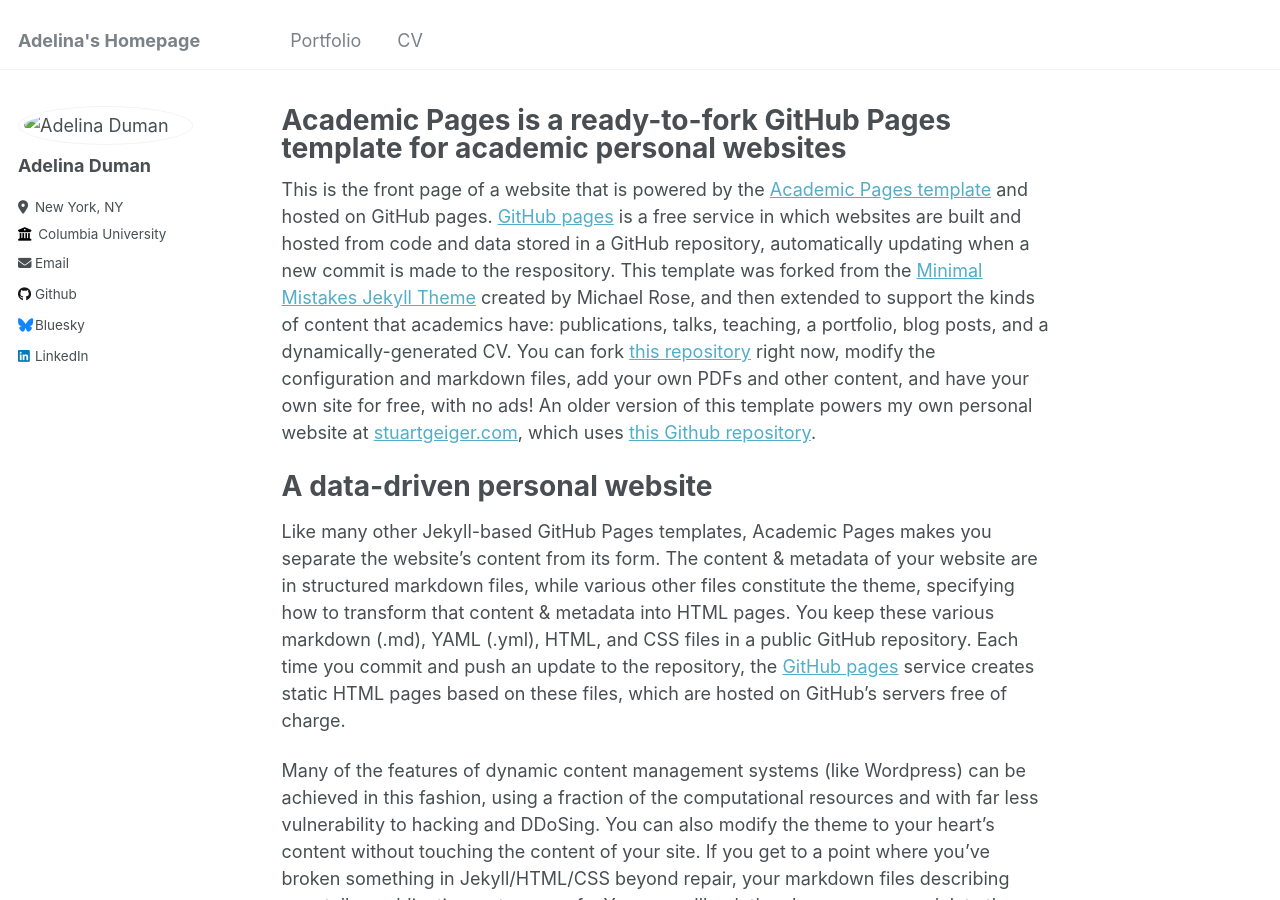
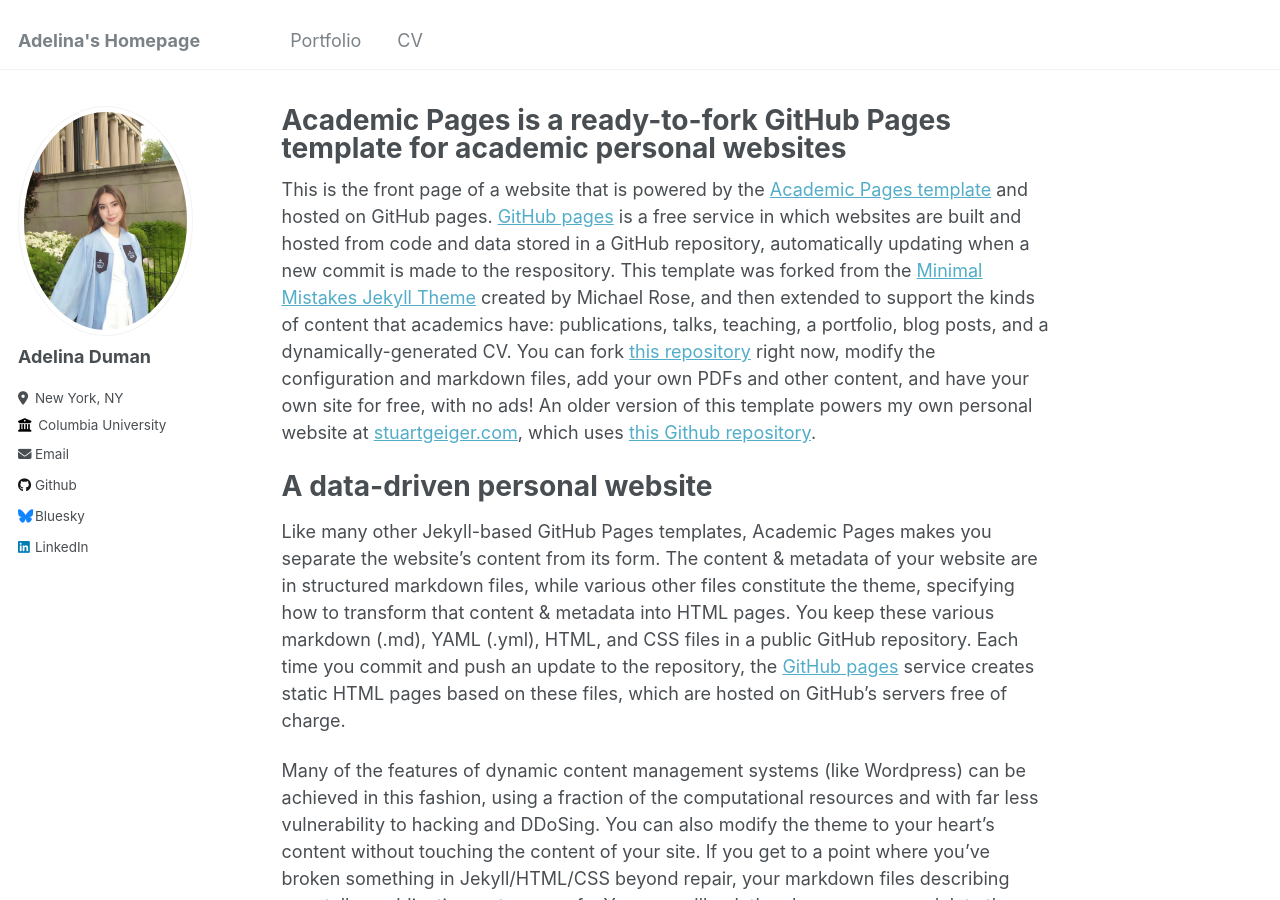
Before and after one commit to adelinaduman/adelinaduman, a Jekyll site: the page built from _pages/about.md, in a window 1280 px wide and 900 px high. Built offline with Jekyll 4.4.1, drawn with Linux system fonts in a browser that asks for light colours.

Commit message:
Update _config.yml

```diff
--- a/_config.yml
+++ b/_config.yml
@@ -21,7 +21,7 @@ repository               : "https://adelinaduman.github.io/"
 #               Additional customization can be done by editing /_includes/author-profile.html
 author:
   # Biographic information
-  avatar           : "images/Profile-Imagee.jpg"
+  avatar           : "Profile-Imagee.jpg"
   name             : "Adelina Duman"
   pronouns         : # example: "she/her"
   bio              : ""
```
